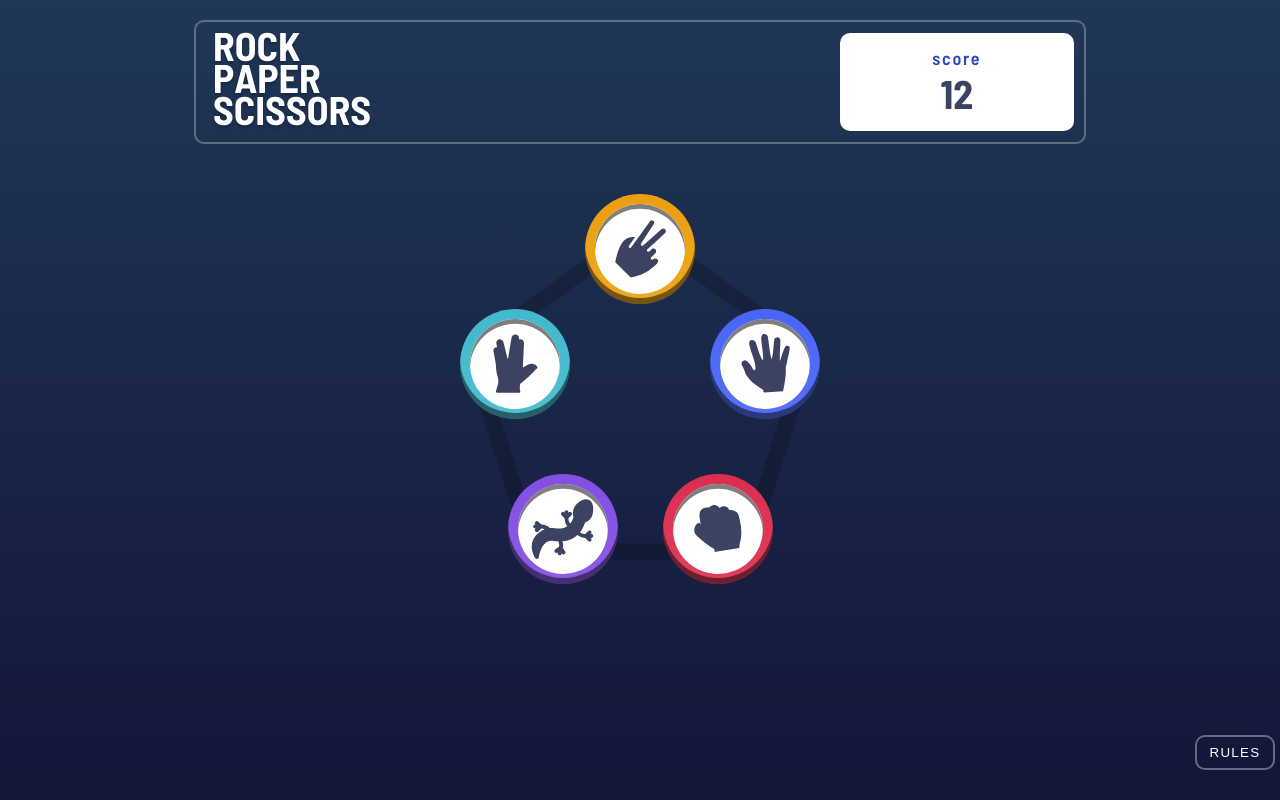
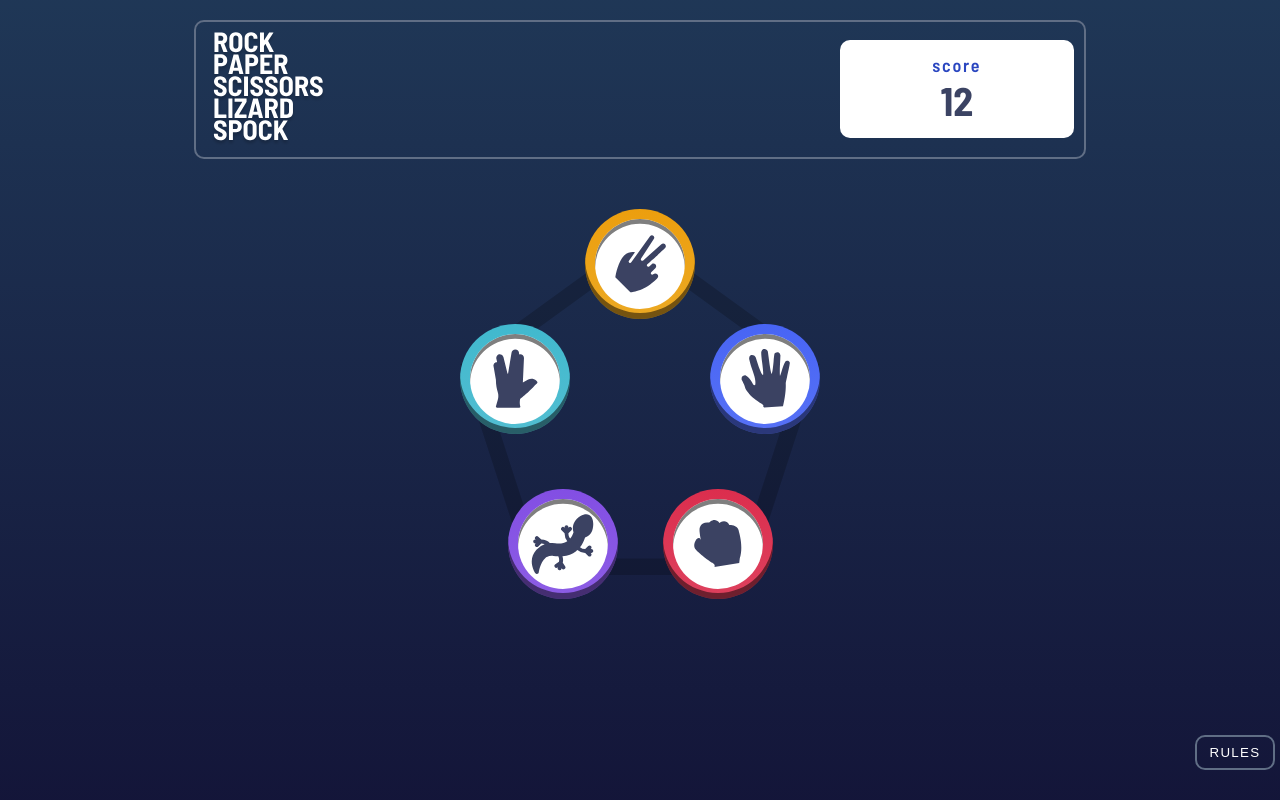
Before and after one commit to YuvalWeiss1403/rock-paper-scissors-spok-lizard-master, a plain HTML site: page index.html in a window 1280 px wide. Drawn offline with Linux system fonts and the light colour scheme.

Commit message:
logo-update

```diff
--- a/index.html
+++ b/index.html
@@ -23,7 +23,7 @@
 <div class="game-container">
 <div class="score-container">
   <div class="game-name">
-  <img alt="game-logo" src="./images/logo.svg">
+  <img alt="game-logo" src="./images/logo-bonus.svg">
   </div>
   <div class="score">
     <div class="score-heading">score</div>
```
